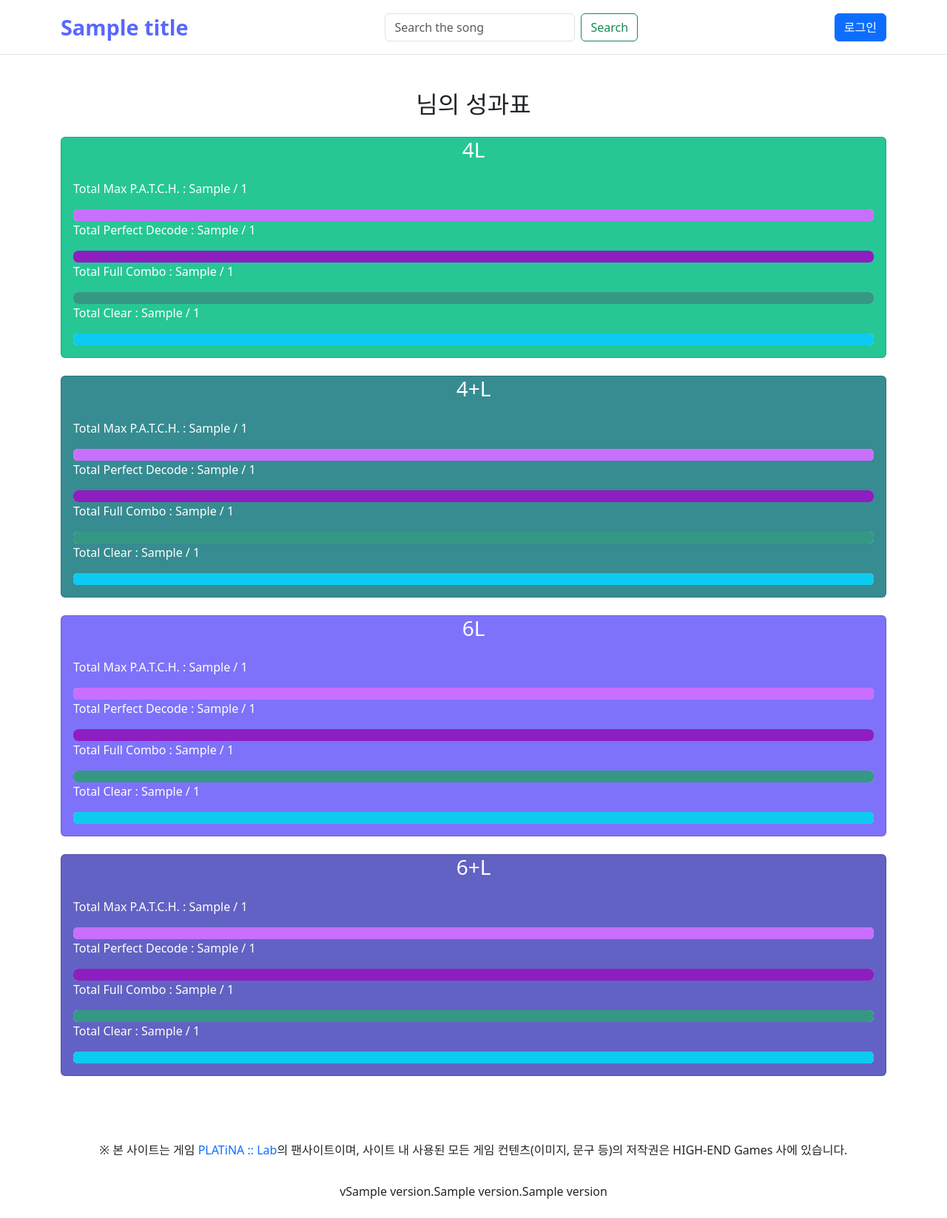
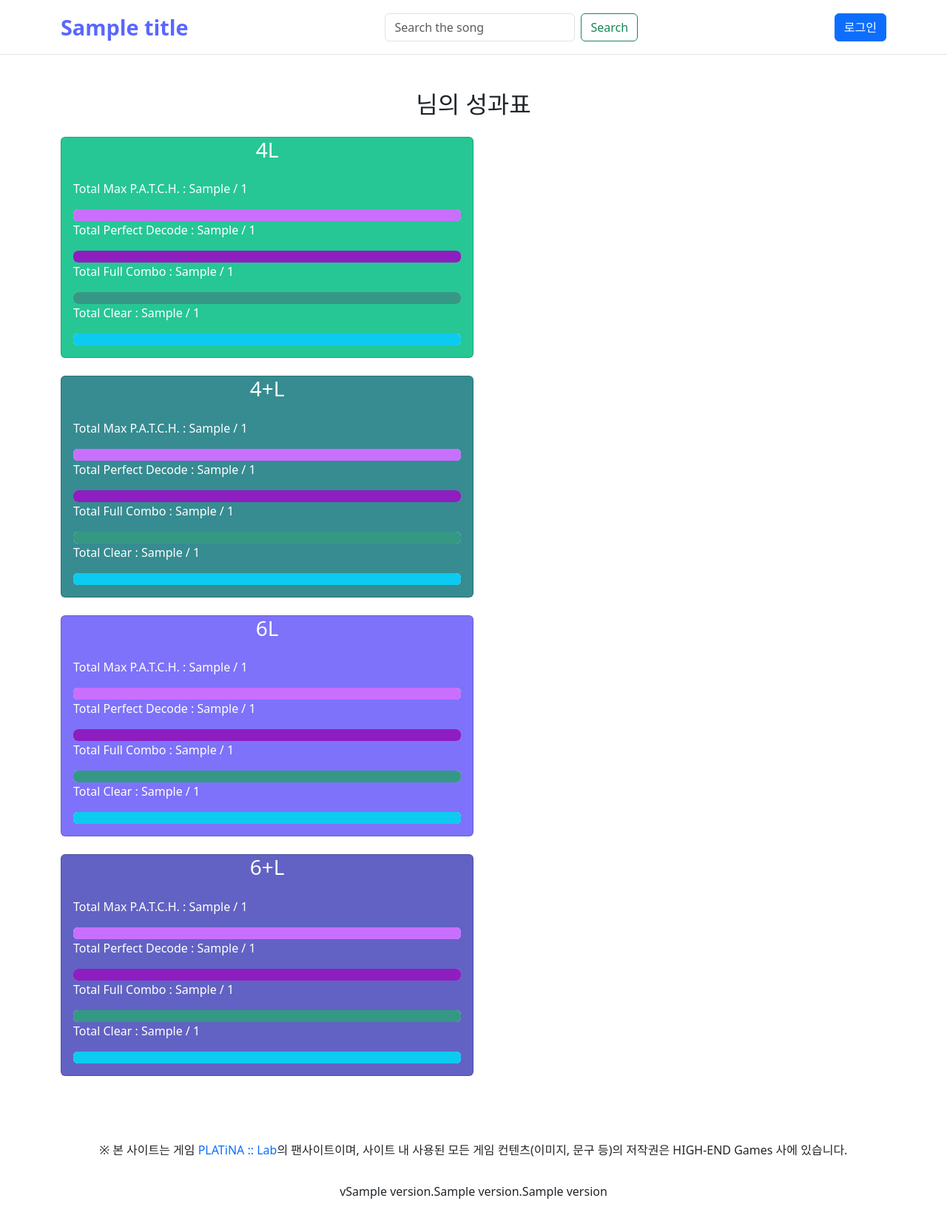
Before and after one commit to Minsuh1204/PlatinaArchive-Web, a Python web app: template templates/archive_all.html in a window 1280 px wide. Shown: the whole page at 74% size. Run offline with Jinja, Linux system fonts and the light colour scheme; the template is opened without the code that fills it: most values are stand-ins (such as "Sample title", 1, 10 or a date in 2020); some libraries are stand-ins or nearby versions.

Commit message:
Set width

```diff
--- a/templates/archive_all.html
+++ b/templates/archive_all.html
@@ -6,7 +6,7 @@
 {% block content %}
 <div class="container my-5">
     <h2 class="text-center mb-4">{{ current_user.name }}님의 성과표</h2>
-    <div class="card card-4l-bg text-white mb-4">
+    <div class="card card-4l-bg text-white mb-4 w-50">
         <h3 class="card-title text-center">4L</h3>
         <div class="card-body">
             <p class="card-text">Total Max P.A.T.C.H. : {{ status_4['max_patch_patterns'] }} / {{
@@ -38,7 +38,7 @@
             </div>
         </div>
     </div>
-    <div class="card card-4l-plus-bg text-white mb-4">
+    <div class="card card-4l-plus-bg text-white mb-4 w-50">
         <h3 class="card-title text-center">4+L</h3>
         <div class="card-body">
             <p class="card-text">Total Max P.A.T.C.H. : {{ status_4_plus['max_patch_patterns'] }} / {{
@@ -71,7 +71,7 @@
             </div>
         </div>
     </div>
-    <div class="card card-6l-bg text-white mb-4">
+    <div class="card card-6l-bg text-white mb-4 w-50">
         <h3 class="card-title text-center">6L</h3>
         <div class="card-body">
             <p class="card-text">Total Max P.A.T.C.H. : {{ status_6['max_patch_patterns'] }} / {{
@@ -103,7 +103,7 @@
             </div>
         </div>
     </div>
-    <div class="card card-6l-plus-bg text-white mb-4">
+    <div class="card card-6l-plus-bg text-white mb-4 w-50">
         <h3 class="card-title text-center">6+L</h3>
         <div class="card-body">
             <p class="card-text">Total Max P.A.T.C.H. : {{ status_6_plus['max_patch_patterns'] }} / {{
```
